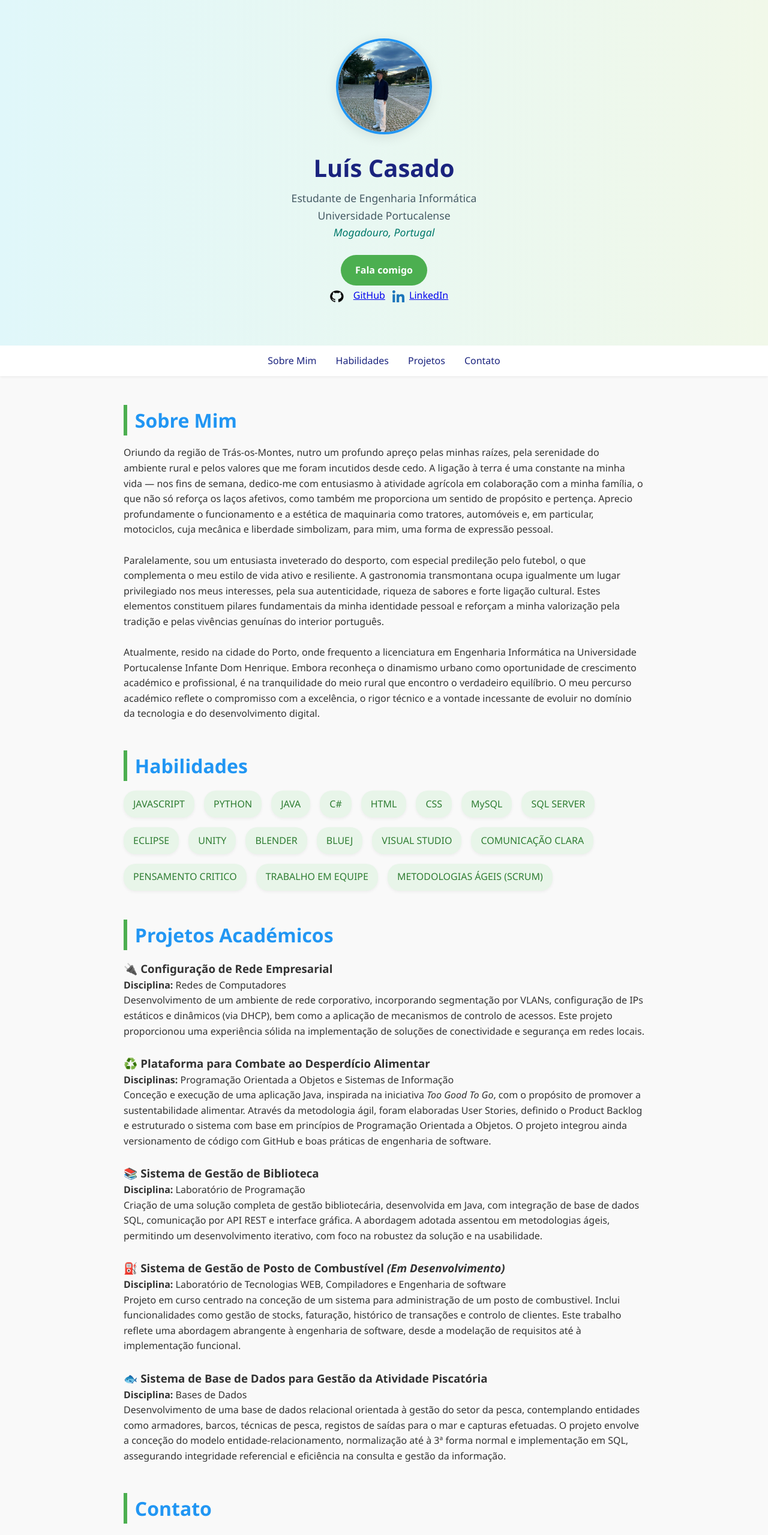
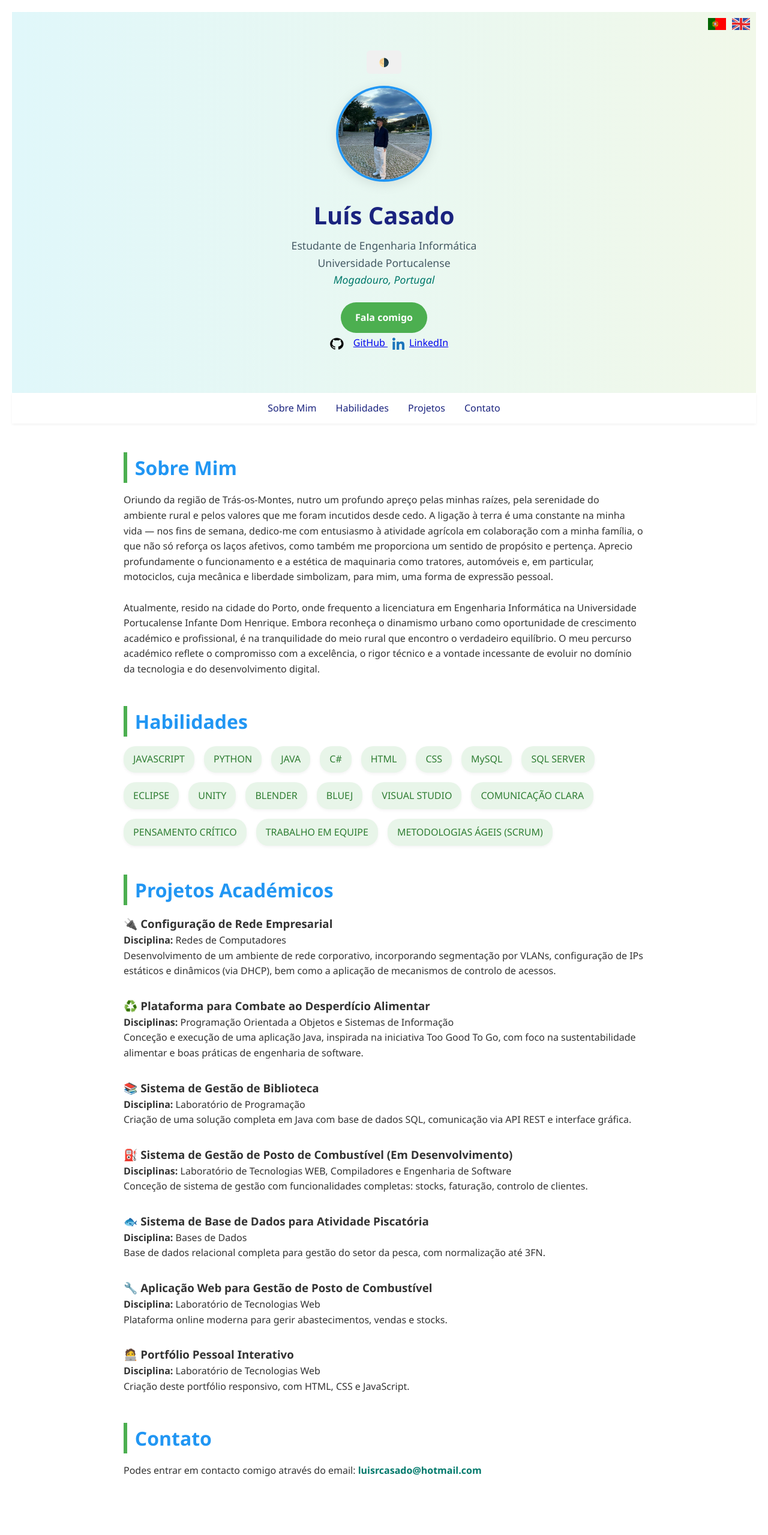
Before and after one commit to LuisCasado923/Portfolio, a plain HTML site: page index.html in a window 1280 px wide. Shown: the top 2559 px of the page at 60% size. Drawn offline with Linux system fonts and the light colour scheme.

Commit message:
l
2º commit - novas atualizações

```diff
--- a/index.html
+++ b/index.html
@@ -8,43 +8,55 @@
 </head>
 <body>
   <header>
+    <div class="bandeiras">
+    <img src="imagem5.png" alt="Português" width="40" onclick="mudarIdioma('pt')" style="cursor: pointer;">
+    <img src="imagem6.jpg" alt="Inglês" width="40" onclick="mudarIdioma('en')" style="cursor: pointer;">
+  </div>
+
+    <button onclick="toggleMode()">🌗</button>
+
     <div class="container">
       <img src="Imagem WhatsApp 2025-04-23 às 20.03.58_36d3e6c4.jpg" alt="Luís Casado" class="profile-img" />
-      <h1>Luís Casado</h1>
-      <p>Estudante de Engenharia Informática</p>
-      <p>Universidade Portucalense</p>
-      <p class="cidade">Mogadouro, Portugal</p>
-      <a href="#contato" class="btn-cta">Fala comigo</a>
+      <h1 id="nome">Luís Casado</h1>
+      <p id="descricao">Estudante de Engenharia Informática</p>
+      <p id="universidade">Universidade Portucalense</p>
+      <p class="cidade" id="cidade">Mogadouro, Portugal</p>
+      <a href="#contato" class="btn-cta" id="btn-cta">Fala comigo</a>
     </div>
 
     <div class="social-icons">
-        <a href="https://github.com/" target="_blank" class="social-btn github"><img src="image.png" alt="GitHub" class="icon-img" />GitHub</a>
-        <a href="https://www.linkedin.com/in/luis-casado-6b2726211/" target="_blank" class="social-btn linkedin"><img src="imagem1.png" alt="LinkedIn" class="icon1-img" />LinkedIn</a>
+      <a href="https://github.com/" target="_blank" class="social-btn github">
+        <img src="image.png" alt="GitHub" class="icon-img" />GitHub
+      </a>
+      <a href="https://www.linkedin.com/in/luis-casado-6b2726211/" target="_blank" class="social-btn linkedin">
+        <img src="imagem1.png" alt="LinkedIn" class="icon1-img" />LinkedIn
+      </a>
     </div>
   </header>
 
   <nav>
     <ul>
-      <li><a href="#sobre">Sobre Mim</a></li>
-      <li><a href="#habilidades">Habilidades</a></li>
-      <li><a href="#projetos">Projetos</a></li>
-      <li><a href="#contato">Contato</a></li>
+      <li><a href="#sobre" id="link-sobre">Sobre Mim</a></li>
+      <li><a href="#habilidades" id="link-habilidades">Habilidades</a></li>
+      <li><a href="#projetos" id="link-projetos">Projetos</a></li>
+      <li><a href="#contato" id="link-contato">Contato</a></li>
     </ul>
   </nav>
 
   <main>
     <section id="sobre">
-      <h2>Sobre Mim</h2>
-      <p>Oriundo da região de Trás-os-Montes, nutro um profundo apreço pelas minhas raízes, pela serenidade do ambiente rural e pelos valores que me foram incutidos desde cedo. A ligação à terra é uma constante na minha vida — nos fins de semana, dedico-me com entusiasmo à atividade agrícola em colaboração com a minha família, o que não só reforça os laços afetivos, como também me proporciona um sentido de propósito e pertença. Aprecio profundamente o funcionamento e a estética de maquinaria como tratores, automóveis e, em particular, motociclos, cuja mecânica e liberdade simbolizam, para mim, uma forma de expressão pessoal.</p>
-        <br>
-      <p>Paralelamente, sou um entusiasta inveterado do desporto, com especial predileção pelo futebol, o que complementa o meu estilo de vida ativo e resiliente. A gastronomia transmontana ocupa igualmente um lugar privilegiado nos meus interesses, pela sua autenticidade, riqueza de sabores e forte ligação cultural. Estes elementos constituem pilares fundamentais da minha identidade pessoal e reforçam a minha valorização pela tradição e pelas vivências genuínas do interior português.</p>
+      <h2 id="sobre-titulo">Sobre Mim</h2>
+      <p id="sobre-texto1">
+        Oriundo da região de Trás-os-Montes, nutro um profundo apreço pelas minhas raízes, pela serenidade do ambiente rural e pelos valores que me foram incutidos desde cedo. A ligação à terra é uma constante na minha vida — nos fins de semana, dedico-me com entusiasmo à atividade agrícola em colaboração com a minha família, o que não só reforça os laços afetivos, como também me proporciona um sentido de propósito e pertença. Aprecio profundamente o funcionamento e a estética de maquinaria como tratores, automóveis e, em particular, motociclos, cuja mecânica e liberdade simbolizam, para mim, uma forma de expressão pessoal.
+      </p>
       <br>
-      <p>Atualmente, resido na cidade do Porto, onde frequento a licenciatura em Engenharia Informática na Universidade Portucalense Infante Dom Henrique. Embora reconheça o dinamismo urbano como oportunidade de crescimento académico e profissional, é na tranquilidade do meio rural que encontro o verdadeiro equilíbrio. O meu percurso académico reflete o compromisso com a excelência, o rigor técnico e a vontade incessante de evoluir no domínio da tecnologia e do desenvolvimento digital.</p>
-
+      <p id="sobre-texto2">
+        Atualmente, resido na cidade do Porto, onde frequento a licenciatura em Engenharia Informática na Universidade Portucalense Infante Dom Henrique. Embora reconheça o dinamismo urbano como oportunidade de crescimento académico e profissional, é na tranquilidade do meio rural que encontro o verdadeiro equilíbrio. O meu percurso académico reflete o compromisso com a excelência, o rigor técnico e a vontade incessante de evoluir no domínio da tecnologia e do desenvolvimento digital.
+      </p>
     </section>
 
     <section id="habilidades">
-      <h2>Habilidades</h2>
+      <h2 id="habilidades-titulo">Habilidades</h2>
       <ul class="skills">
         <li>JAVASCRIPT</li>
         <li>PYTHON</li>
@@ -60,53 +72,65 @@
         <li>BLUEJ</li>
         <li>VISUAL STUDIO</li>
         <li>COMUNICAÇÃO CLARA</li>
-        <li>PENSAMENTO CRITICO</li>
+        <li>PENSAMENTO CRÍTICO</li>
         <li>TRABALHO EM EQUIPE</li>
         <li>METODOLOGIAS ÁGEIS (SCRUM)</li>
-
       </ul>
     </section>
 
     <section id="projetos">
-        <h2>Projetos Académicos</h2>
+      <h2 id="projetos-titulo">Projetos Académicos</h2>
 
-        <div class="projeto">
-          <h3>🔌 Configuração de Rede Empresarial</h3>
-          <p><strong>Disciplina:</strong> Redes de Computadores</p>
-          <p>Desenvolvimento de um ambiente de rede corporativo, incorporando segmentação por VLANs, configuração de IPs estáticos e dinâmicos (via DHCP), bem como a aplicação de mecanismos de controlo de acessos. Este projeto proporcionou uma experiência sólida na implementação de soluções de conectividade e segurança em redes locais.</p>
-        </div>
-        <br>
+      <div class="projeto">
+        <h3 id="projeto1-titulo">🔌 Configuração de Rede Empresarial</h3>
+        <p><strong id="projeto1-disciplina">Disciplina:</strong> <span id="projeto1-disciplina-nome">Redes de Computadores</span></p>
+        <p id="projeto1-desc">Desenvolvimento de um ambiente de rede corporativo, incorporando segmentação por VLANs, configuração de IPs estáticos e dinâmicos (via DHCP), bem como a aplicação de mecanismos de controlo de acessos.</p>
+      </div>
 
-        <div class="projeto">
-          <h3>♻️ Plataforma para Combate ao Desperdício Alimentar</h3>
-          <p><strong>Disciplinas:</strong> Programação Orientada a Objetos e Sistemas de Informação</p>
-          <p>Conceção e execução de uma aplicação Java, inspirada na iniciativa <em>Too Good To Go</em>, com o propósito de promover a sustentabilidade alimentar. Através da metodologia ágil, foram elaboradas User Stories, definido o Product Backlog e estruturado o sistema com base em princípios de Programação Orientada a Objetos. O projeto integrou ainda versionamento de código com GitHub e boas práticas de engenharia de software.</p>
-        </div>
-        <br>
-        <div class="projeto">
-          <h3>📚 Sistema de Gestão de Biblioteca</h3>
-          <p><strong>Disciplina:</strong> Laboratório de Programação</p>
-          <p>Criação de uma solução completa de gestão bibliotecária, desenvolvida em Java, com integração de base de dados SQL, comunicação por API REST e interface gráfica. A abordagem adotada assentou em metodologias ágeis, permitindo um desenvolvimento iterativo, com foco na robustez da solução e na usabilidade.</p>
-        </div>
-        <br>
-        <div class="projeto">
-          <h3>⛽ Sistema de Gestão de Posto de Combustível <em>(Em Desenvolvimento)</em></h3>
-          <p><strong>Disciplina:</strong> Laboratório de Tecnologias WEB, Compiladores e Engenharia de software</p>
-          <p>Projeto em curso centrado na conceção de um sistema para administração de um posto de combustivel. Inclui funcionalidades como gestão de stocks, faturação, histórico de transações e controlo de clientes. Este trabalho reflete uma abordagem abrangente à engenharia de software, desde a modelação de requisitos até à implementação funcional.</p>
-        </div>
-        <br>
-        <div class="projeto">
-            <h3>🐟 Sistema de Base de Dados para Gestão da Atividade Piscatória</h3>
-            <p><strong>Disciplina:</strong> Bases de Dados</p>
-            <p>Desenvolvimento de uma base de dados relacional orientada à gestão do setor da pesca, contemplando entidades como armadores, barcos, técnicas de pesca, registos de saídas para o mar e capturas efetuadas. O projeto envolve a conceção do modelo entidade-relacionamento, normalização até à 3ª forma normal e implementação em SQL, assegurando integridade referencial e eficiência na consulta e gestão da informação.</p>
-          </div>
+      <div class="projeto">
+        <h3 id="projeto2-titulo">♻️ Plataforma para Combate ao Desperdício Alimentar</h3>
+        <p><strong id="projeto2-disciplinas">Disciplinas:</strong> <span id="projeto2-disciplina-nome">Programação Orientada a Objetos e Sistemas de Informação</span></p>
+        <p id="projeto2-desc">Conceção e execução de uma aplicação Java, inspirada na iniciativa Too Good To Go, com foco na sustentabilidade alimentar e boas práticas de engenharia de software.</p>
+      </div>
 
-      </section>
+      <div class="projeto">
+        <h3 id="projeto3-titulo">📚 Sistema de Gestão de Biblioteca</h3>
+        <p><strong id="projeto3-disciplina">Disciplina:</strong> <span id="projeto3-disciplina-nome">Laboratório de Programação</span></p>
+        <p id="projeto3-desc">Criação de uma solução completa em Java com base de dados SQL, comunicação via API REST e interface gráfica.</p>
+      </div>
+
+      <div class="projeto">
+        <h3 id="projeto4-titulo">⛽ Sistema de Gestão de Posto de Combustível (Em Desenvolvimento)</h3>
+        <p><strong id="projeto4-disciplinas">Disciplinas:</strong> <span id="projeto4-disciplina-nome">Laboratório de Tecnologias WEB, Compiladores e Engenharia de Software</span></p>
+        <p id="projeto4-desc">Conceção de sistema de gestão com funcionalidades completas: stocks, faturação, controlo de clientes.</p>
+      </div>
+
+      <div class="projeto">
+        <h3 id="projeto5-titulo">🐟 Sistema de Base de Dados para Atividade Piscatória</h3>
+        <p><strong id="projeto5-disciplina">Disciplina:</strong> <span id="projeto5-disciplina-nome">Bases de Dados</span></p>
+        <p id="projeto5-desc">Base de dados relacional completa para gestão do setor da pesca, com normalização até 3FN.</p>
+      </div>
+
+      <div class="projeto">
+        <h3 id="projeto6-titulo">🔧 Aplicação Web para Gestão de Posto de Combustível</h3>
+        <p><strong id="projeto6-disciplina">Disciplina:</strong> <span id="projeto6-disciplina-nome">Laboratório de Tecnologias Web</span></p>
+        <p id="projeto6-desc">Plataforma online moderna para gerir abastecimentos, vendas e stocks.</p>
+      </div>
+
+      <div class="projeto">
+        <h3 id="projeto7-titulo">🧑‍💻 Portfólio Pessoal Interativo</h3>
+        <p><strong id="projeto7-disciplina">Disciplina:</strong> <span id="projeto7-disciplina-nome">Laboratório de Tecnologias Web</span></p>
+        <p id="projeto7-desc">Criação deste portfólio responsivo, com HTML, CSS e JavaScript.</p>
+      </div>
+    </section>
 
 
     <section id="contato">
-      <h2>Contato</h2>
-      <p>Podes entrar em contacto comigo através do email: <a href="mailto:luisrcasado@hotmail.com">luisrcasado@hotmail.com</a></p>
+      <h2 id="contato-titulo">Contato</h2>
+<p id="contato-texto">
+  Podes entrar em contacto comigo através do email:
+  <a href="mailto:luisrcasado@hotmail.com" id="email-link">luisrcasado@hotmail.com</a>
+</p>
     </section>
   </main>
 
@@ -114,6 +138,6 @@
     <p>&copy; 2025 Luís Casado. Todos os direitos reservados.</p>
   </footer>
 
-  <script src="script.js"></script>
+  <script src="script.js" defer></script>
 </body>
 </html>
--- /dev/null
+++ b/script.js
@@ -0,0 +1,112 @@
+function toggleMode() {
+    document.body.classList.toggle('dark-mode');
+  }
+
+  function mudarTexto(id, texto) {
+    const elemento = document.getElementById(id);
+    if (elemento) {
+      elemento.innerText = texto;
+    }
+  }
+
+  function mudarHTML(id, html) {
+    const elemento = document.getElementById(id);
+    if (elemento) {
+      elemento.innerHTML = html;
+    }
+  }
+
+  function mudarIdioma(idioma) {
+    if (idioma === 'pt') {
+      mudarTexto('nome', 'Luís Casado');
+      mudarTexto('descricao', 'Estudante de Engenharia Informática');
+      mudarTexto('universidade', 'Universidade Portucalense');
+      mudarTexto('cidade', 'Mogadouro, Portugal');
+      mudarTexto('btn-cta', 'Fala comigo');
+      mudarTexto('link-sobre', 'Sobre mim');
+      mudarTexto('link-habilidades', 'Habilidades');
+      mudarTexto('link-projetos', 'Projetos');
+      mudarTexto('link-contato', 'Contato');
+      mudarTexto('sobre-titulo', 'Sobre Mim');
+      mudarTexto('sobre-texto1', 'Oriundo da região de Trás-os-Montes, nutro um profundo apreço pelas minhas raízes, pela serenidade do ambiente rural e pelos valores que me foram incutidos desde cedo. A ligação à terra é uma constante na minha vida — nos fins de semana, dedico-me com entusiasmo à atividade agrícola em colaboração com a minha família, o que não só reforça os laços afetivos, como também me proporciona um sentido de propósito e pertença. Aprecio profundamente o funcionamento e a estética de maquinaria como tratores, automóveis e, em particular, motociclos, cuja mecânica e liberdade simbolizam, para mim, uma forma de expressão pessoal.');
+      mudarTexto('sobre-texto2', 'Atualmente, resido na cidade do Porto, onde frequento a licenciatura em Engenharia Informática na Universidade Portucalense Infante Dom Henrique. Embora reconheça o dinamismo urbano como oportunidade de crescimento académico e profissional, é na tranquilidade do meio rural que encontro o verdadeiro equilíbrio. O meu percurso académico reflete o compromisso com a excelência, o rigor técnico e a vontade incessante de evoluir no domínio da tecnologia e do desenvolvimento digital.');
+      mudarTexto('habilidades-titulo', 'Habilidades');
+      mudarTexto('contato-titulo', 'Contato');
+      mudarTexto('projetos-titulo', 'Projetos Académicos');
+      mudarTexto('projeto1-titulo', '🔌 Configuração de Rede Empresarial');
+      mudarTexto('projeto1-disciplina', 'Disciplina:');
+      mudarTexto('projeto1-disciplina-nome', 'Redes de Computadores');
+      mudarTexto('projeto1-desc', 'Desenvolvimento de um ambiente de rede corporativo, incorporando segmentação por VLANs, configuração de IPs estáticos e dinâmicos (via DHCP), bem como a aplicação de mecanismos de controlo de acessos.');
+      mudarTexto('projeto2-titulo', '♻️ Plataforma para Combate ao Desperdício Alimentar');
+      mudarTexto('projeto2-disciplinas', 'Disciplinas:');
+      mudarTexto('projeto2-disciplina-nome', 'Programação Orientada a Objetos e Sistemas de Informação');
+      mudarTexto('projeto2-desc', 'Conceção e execução de uma aplicação Java, inspirada na iniciativa Too Good To Go, com foco na sustentabilidade alimentar e boas práticas de engenharia de software.');
+      mudarTexto('projeto3-titulo', '📚 Sistema de Gestão de Biblioteca');
+      mudarTexto('projeto3-disciplina', 'Disciplina:');
+      mudarTexto('projeto3-disciplina-nome', 'Laboratório de Programação');
+      mudarTexto('projeto3-desc', 'Criação de uma solução completa em Java com base de dados SQL, comunicação via API REST e interface gráfica.');
+      mudarTexto('projeto4-titulo', '⛽ Sistema de Gestão de Posto de Combustível (Em Desenvolvimento)');
+      mudarTexto('projeto4-disciplinas', 'Disciplinas:');
+      mudarTexto('projeto4-disciplina-nome', 'Laboratório de Tecnologias WEB, Compiladores e Engenharia de Software');
+      mudarTexto('projeto4-desc', 'Conceção de sistema de gestão com funcionalidades completas: stocks, faturação, controlo de clientes.');
+      mudarTexto('projeto5-titulo', '🐟 Sistema de Base de Dados para Atividade Piscatória');
+      mudarTexto('projeto5-disciplina', 'Disciplina:');
+      mudarTexto('projeto5-disciplina-nome', 'Bases de Dados');
+      mudarTexto('projeto5-desc', 'Base de dados relacional completa para gestão do setor da pesca, com normalização até 3FN.');
+      mudarTexto('projeto6-titulo', '🔧 Aplicação Web para Gestão de Posto de Combustível');
+      mudarTexto('projeto6-disciplina', 'Disciplina:');
+      mudarTexto('projeto6-disciplina-nome', 'Laboratório de Tecnologias Web');
+      mudarTexto('projeto6-desc', 'Plataforma online moderna para gerir abastecimentos, vendas e stocks.');
+      mudarTexto('projeto7-titulo', '🧑‍💻 Portfólio Pessoal Interativo');
+      mudarTexto('projeto7-disciplina', 'Disciplina:');
+      mudarTexto('projeto7-disciplina-nome', 'Laboratório de Tecnologias Web');
+      mudarTexto('projeto7-desc', 'Criação deste portfólio responsivo, com HTML, CSS e JavaScript.');
+      mudarHTML('contato-texto', 'Podes entrar em contacto comigo através do email: <a href="mailto:luisrcasado@hotmail.com" id="email-link">luisrcasado@hotmail.com</a>');
+    }
+    else if (idioma === 'en') {
+      mudarTexto('nome', 'Luis Casado');
+      mudarTexto('descricao', 'Computer Engineering Student');
+      mudarTexto('universidade', 'Portucalense University');
+      mudarTexto('cidade', 'Mogadouro, Portugal');
+      mudarTexto('btn-cta', 'Talk to me');
+      mudarTexto('link-sobre', 'About me');
+      mudarTexto('link-habilidades', 'Skills');
+      mudarTexto('link-projetos', 'Projects');
+      mudarTexto('link-contato', 'Contact');
+      mudarTexto('sobre-titulo', 'About Me');
+      mudarTexto('sobre-texto1', 'Originally from the Trás-os-Montes region, I have a deep appreciation for my roots, the serenity of the rural environment, and the values instilled in me from an early age. The connection to the land is a constant in my life — on weekends, I enthusiastically engage in agricultural activities with my family, which not only strengthens emotional bonds but also provides me with a sense of purpose and belonging. I deeply admire the functionality and aesthetics of machinery such as tractors, cars, and particularly motorcycles, whose mechanics and freedom symbolize, for me, a form of personal expression.');
+      mudarTexto('sobre-texto2', 'Currently, I live in the city of Porto, where I am pursuing a degree in Computer Engineering at Portucalense University Infante Dom Henrique. While I recognize the urban dynamism as an opportunity for academic and professional growth, it is in the tranquility of the rural environment that I find true balance. My academic journey reflects a commitment to excellence, technical rigor, and an unceasing desire to evolve in the field of technology and digital development.');
+      mudarTexto('habilidades-titulo', 'Skills');
+      mudarTexto('contato-titulo', 'Contact');
+      mudarTexto('projetos-titulo', 'Academic Projects');
+      mudarTexto('projeto1-titulo', '🔌 Business Network Configuration');
+      mudarTexto('projeto1-disciplina', 'Subject:');
+      mudarTexto('projeto1-disciplina-nome', 'Computer Networks');
+      mudarTexto('projeto1-desc', 'Development of a corporate network environment, including VLAN segmentation, static and dynamic IP configuration (via DHCP), and implementation of access control mechanisms.');
+      mudarTexto('projeto2-titulo', '♻️ Platform to Fight Food Waste');
+      mudarTexto('projeto2-disciplinas', 'Subjects:');
+      mudarTexto('projeto2-disciplina-nome', 'Object-Oriented Programming and Information Systems');
+      mudarTexto('projeto2-desc', 'Design and implementation of a Java application inspired by the Too Good To Go initiative, focusing on food sustainability and software engineering best practices.');
+      mudarTexto('projeto3-titulo', '📚 Library Management System');
+      mudarTexto('projeto3-disciplina', 'Subject:');
+      mudarTexto('projeto3-disciplina-nome', 'Programming Laboratory');
+      mudarTexto('projeto3-desc', 'Development of a complete solution in Java with SQL database, REST API communication, and graphical interface.');
+      mudarTexto('projeto4-titulo', '⛽ Fuel Station Management System (In Development)');
+      mudarTexto('projeto4-disciplinas', 'Subjects:');
+      mudarTexto('projeto4-disciplina-nome', 'Web Technologies Laboratory, Compilers, and Software Engineering');
+      mudarTexto('projeto4-desc', 'Design of a management system with full functionalities: stock control, invoicing, customer management.');
+      mudarTexto('projeto5-titulo', '🐟 Database System for Fishing Activity');
+      mudarTexto('projeto5-disciplina', 'Subject:');
+      mudarTexto('projeto5-disciplina-nome', 'Databases');
+      mudarTexto('projeto5-desc', 'Complete relational database for managing the fishing sector, normalized up to 3NF.');
+      mudarTexto('projeto6-titulo', '🔧 Web Application for Fuel Station Management');
+      mudarTexto('projeto6-disciplina', 'Subject:');
+      mudarTexto('projeto6-disciplina-nome', 'Web Technologies Laboratory');
+      mudarTexto('projeto6-desc', 'Modern online platform to manage fueling, sales, and inventory.');
+      mudarTexto('projeto7-titulo', '🧑‍💻 Interactive Personal Portfolio');
+      mudarTexto('projeto7-disciplina', 'Subject:');
+      mudarTexto('projeto7-disciplina-nome', 'Web Technologies Laboratory');
+      mudarTexto('projeto7-desc', 'Creation of this responsive portfolio using HTML, CSS, and JavaScript.');
+      mudarHTML('contato-texto', 'You can contact me via email: <a href="mailto:luisrcasado@hotmail.com" id="email-link">luisrcasado@hotmail.com</a>');
+    }
+  }
--- a/style.css
+++ b/style.css
@@ -260,7 +260,6 @@
     }
   }
 
-
   .icon-img {
     width: 40px;
     height: 20px;
@@ -274,3 +273,107 @@
     margin: 8px;
     vertical-align: middle;
   }
+
+  body {
+    font-family: Arial, sans-serif;
+    background-color: white;
+    color: #333;
+    margin: 20px;
+    transition: background-color 0.3s, color 0.3s;
+  }
+
+  .dark-mode {
+    background-color: #121212;
+    color: #e0e0e0;
+  }
+
+  .projeto {
+    margin-bottom: 30px;
+  }
+
+  button {
+    padding: 10px 20px;
+    font-size: 14px;
+    margin-bottom: 20px;
+    cursor: pointer;
+    background-color: #f0f0f0;
+    border: none;
+    border-radius: 6px;
+    transition: background-color 0.3s;
+  }
+
+  .dark-mode button {
+    background-color: #1e1e1e;
+    color: #e0e0e0;
+  }
+
+  .dark-mode header {
+    background: linear-gradient(to right, #263238, #37474f);
+}
+
+.dark-mode nav {
+    background-color: #1e1e1e;
+}
+
+.dark-mode h2 {
+    color: #90caf9;
+    border-left: 6px solid #81c784;
+}
+
+.dark-mode .skills li {
+    background-color: #263238;
+    color: #a5d6a7;
+}
+
+.dark-mode .hero {
+    background: linear-gradient(to right, #263238, #37474f);
+}
+
+.dark-mode .hero-text h1 {
+    color: #90caf9;
+}
+
+.dark-mode .hero-text p {
+    color: #b0bec5;
+}
+
+.dark-mode .btn-cta {
+    background-color: #388e3c;
+}
+
+.dark-mode .btn-cta:hover {
+    background-color: #2e7d32;
+}
+
+.dark-mode footer,
+.dark-mode .footer {
+    background-color: #1e1e1e;
+    color: #b0bec5;
+}
+
+.dark-mode .profile-img,
+.dark-mode .hero-img img {
+    border-color: #90caf9;
+}
+
+
+.language-switcher {
+  position: absolute;
+  top: 20px;
+  right: 20px;
+}
+
+.bandeiras {
+  position: fixed; /* ou absolute, dependendo do seu layout */
+  top: 30px;
+  right: 30px;
+  display: flex;
+  gap: 10px; /* Espaço entre as bandeiras */
+  z-index: 1000; /* Garante que fique por cima de outros elementos */
+}
+
+.bandeiras img {
+  width: 30px; /* Ajuste o tamanho das bandeiras */
+  height: auto;
+  cursor: pointer; /* Mostra que é clicável */
+}
```
Also changed, not shown: imagem5.png (added), imagem6.jpg (added).
